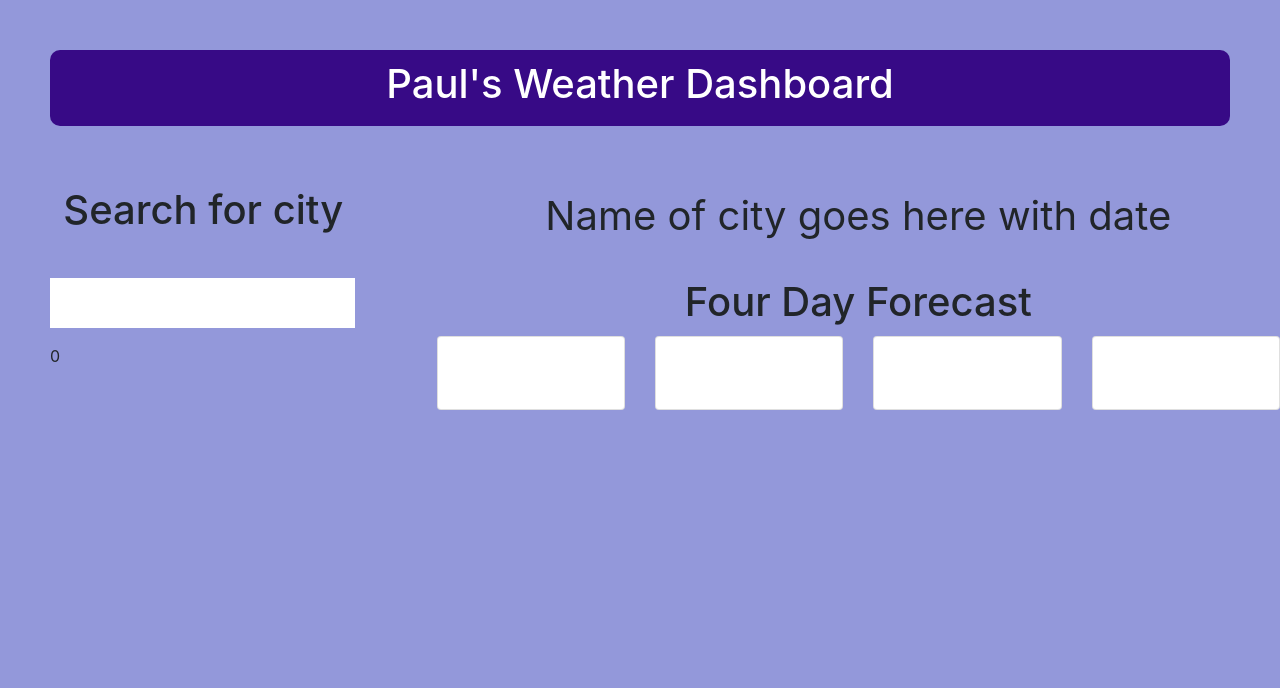
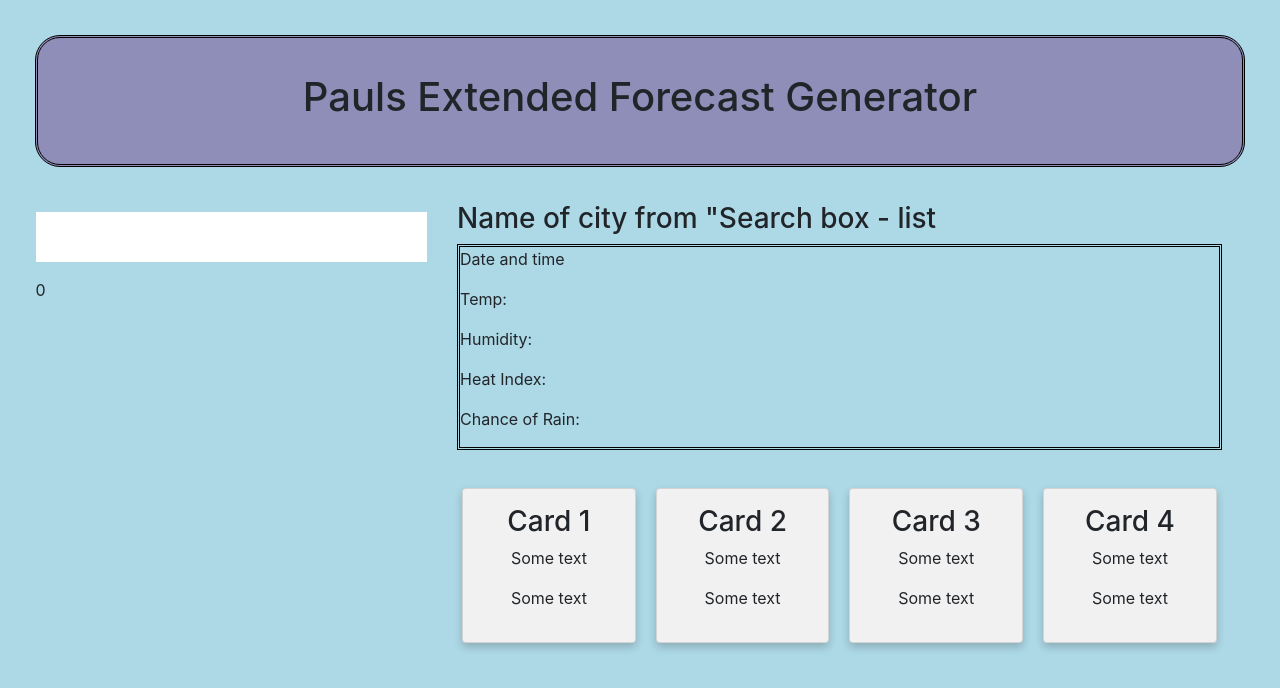
Before and after one commit to pault929/WeatherForecast, a plain HTML site: page index.html in a window 1280 px wide. Drawn offline with nearby package versions, Linux system fonts and the light colour scheme.

Commit message:
added css, js, and more

```diff
--- a/index.css
+++ b/index.css
@@ -3,28 +3,28 @@
 *::after {
   box-sizing: border-box;
 }
-
 body{
-    background-color: rgb(147, 152, 218);
+    background-color: lightblue;
 }
-header{
-    background-color:rgb(55, 10, 134);
+.header{
+    border-style: double;
+    border-color: black;
     text-align: center;
-    padding: 10px;
-    margin: 50px;
-    border-radius: 10px;
-    color: fff;
-
+    padding:35px;
+    margin: 35PX;
+    border-radius: 25px;
+    background-color:rgb(142, 142, 184);
 }
 
 input {
     height: 50px;
-    width: 50%;
+    width: 100%;
     padding: 6px;
     margin-top: 10px;
     font-size: 2.4em;
     border: none;
   }
+
 
   ul {
     list-style-type: none;
@@ -38,12 +38,13 @@ input {
     margin-top: 5px;
     margin-bottom: 5px;
     padding: 5px;
-    background-color: #c74be6;
+    background-color: red;
     color: white;
     font-size: 1.5em;
     line-height: 1.5;
     width: 100%;
     text-align: center;
+
   }
 
   li:before {
@@ -60,7 +61,7 @@ input {
   }
 
   li button {
-    /* float: right; */
+    float: right;
     border: none;
     height: 40px;
     cursor: pointer;
@@ -71,75 +72,80 @@ input {
 
   }
 
-  /* li button:hover {
-    background-color: #febc5d;
-  } */
 
-  .todos{
-    width: 800px;
-    margin-left: 50px;
-    /* margin-top: 40px; */
-    width: 50%;
-    /* padding-left: 25px; */
+
+
+
+
+
+
+
+
+
+
+
+
+
+
+
+
+
+
+
+
+
+
+
+
+
+.placeholder{
+    width: 100%;
+}
+.info-weather{
+    border-style: double;
+    border-color: black;
+    /* text-align: center;  */
 }
 
-  #todo-form {
-    width: 300%;
-  }
-h2{
-    border-style:none;
-    margin: 10px;
-    text-align: center;
-    font-size: 2.5em;
-
-}
-.bar{
-   border-color: red;
-   margin-left:50px;
-   width: 95%;
-   padding: 15px;
-
+/* Float four columns side by side */
+.column {
+    float: left;
+    width: 25%;
+    padding: 0 10px;
   }
 
-.namecity{
-    border:none;
-    margin: 10px;
-    text-align: center;
-    border-color: red;
-    font-size: 2.5em;
-}
-li{
-    font-size: 2em;
-}
-.list-group-item{
-    color: white;
-    font-size: 2.0em;
-    background-color:black;
-    margin-left: 50px;
-    width: 95%;
+  /* Remove extra left and right margins, due to padding */
+  .row {margin: 0 -5px;}
+
+  /* Clear floats after the columns */
+  .row:after {
+    content: "";
+    display: table;
+    clear: both;
   }
 
-a:hover {
-    background-color: rgb(201, 7, 7);
+  /* Responsive columns */
+  @media screen and (max-width: 600px) {
+    .column {
+      width: 100%;
+      display: block;
+      margin-bottom: 20px;
+    }
   }
 
-.info{
-margin-left: 70px;
+  /* Style the counter cards */
+  .card {
+    box-shadow: 0 4px 8px 0 rgba(0, 0, 0, 0.2);
+    padding: 16px;
+    text-align: center;
+    background-color: #f1f1f1;
   }
-
-
-/* .weather-container {
-    background: #ccc;
-    text-align: center;
+  .fiveday{
+      margin-top: 5%;
   }
-
-/* .weather{
-    font-size: 22px;
-    margin: 0;
+  .container1{
+      margin-left: 2%;
   }
-
-.temp{
-    font-size: 60px;
-    margin: 0;
-    font-weight: bold;
-} */
+  .col-lg-8{
+      padding-right: 5%;
+  }
--- a/index.html
+++ b/index.html
@@ -2,32 +2,20 @@
 <head>
     <meta charset="UTF-8">
     <meta name="viewport" content="width=device-width, initial-scale=1.0">
-    <title>Paul's Weather Channel</title>
+
     <link rel="stylesheet" href="https://stackpath.bootstrapcdn.com/bootstrap/4.5.2/css/bootstrap.min.css" integrity="sha384-JcKb8q3iqJ61gNV9KGb8thSsNjpSL0n8PARn9HuZOnIxN0hoP+VmmDGMN5t9UJ0Z" crossorigin="anonymous">
-    <link rel="stylesheet" href="https://cdnjs.cloudflare.com/ajax/libs/font-awesome/4.7.0/css/font-awesome.min.css">
-
-    <script src="https://code.jquery.com/jquery-3.5.1.slim.min.js" integrity="sha384-DfXdz2htPH0lsSSs5nCTpuj/zy4C+OGpamoFVy38MVBnE+IbbVYUew+OrCXaRkfj" crossorigin="anonymous"></script>
-    <script src="https://cdn.jsdelivr.net/npm/popper.js@1.16.1/dist/umd/popper.min.js" integrity="sha384-9/reFTGAW83EW2RDu2S0VKaIzap3H66lZH81PoYlFhbGU+6BZp6G7niu735Sk7lN" crossorigin="anonymous"></script>
-    <script src="https://stackpath.bootstrapcdn.com/bootstrap/4.5.2/js/bootstrap.min.js" integrity="sha384-B4gt1jrGC7Jh4AgTPSdUtOBvfO8shuf57BaghqFfPlYxofvL8/KUEfYiJOMMV+rV" crossorigin="anonymous"></script>
-
+    <link rel="stylesheet" href="path/to/font-awesome/css/font-awesome.min.css">
     <link rel="stylesheet" href="index.css">
-
+    <title>Pauls Local Forcast</title>
 </head>
 <body>
-    <header><h1>Paul's Weather Dashboard</h1></header>
-
-    <div class="row">
-        <div class="col-lg-4 mb-4">
-          <h2>Search for city</h2>
-        </div>
-        <aside class="col-lg-8 mb-8">
-            <p class="namecity">Name of city goes here with date</p>
-          </div>
-        </aside>
-      </div>
+    <div class="header">
+        <h1>Pauls Extended Forecast Generator</h1>
     </div>
 
+    <div class="container1">
         <div class="row">
+
                 <div class="col-lg-4 mb-4">
                     <!-- <input class="bar" style="font-family: FontAwesome;" placeholder='&#xf002 Search...' /> -->
                     <!-- <input class="bar" type="search"><button style="font-size:26px" i class="fa fa-search"></i></button> -->
@@ -37,89 +25,62 @@
                         <input type="text" name="todo-text" id="todo-text" />
                       </form>
                       <p><span id="todo-count"></span></p>
-              <ul id="todo-list"></ul>
-            </div>
-            <div class="list-group">
-                <!-- <a href="#" class="list-group-item active">Austin,Texas</a> -->
-                <!-- <a href="#" class="list-group-item list-group-item">Medellin,Colombia</a>
-                <a href="#" class="list-group-item list-group-item">Norwalk,Connecticut</a>
-                <a href="#" class="list-group-item list-group-item">Denver,Collorado</a>
-                <a href="#" class="list-group-item list-group-item">Punta Del Este,Uruguay</a> -->
+                      <ul id="todo-list" style="list-style-type:none"></ul>
                     </div>
 
 
             </div>
-
-        <aside class="col-lg-8 mb-8">
-            <!-- <ul class="info">
-                <li>Temperature:</li>
-                <li>Humidity:</li>
-                <li>Wind Speed</li>
-                <li>UV Index:</li>
-            </ul> -->
-            <h2> Four Day Forecast</h2>
-            <div>
+           <div class="col-lg-8">
+               <h3>Name of city from "Search box - list</h3>
+               <div class="info-weather">
+                   <p>Date and time</p>
+                   <img src="">
+                   <p>Temp:</p>
+                   <p>Humidity:</p>
+                   <p>Heat Index:</p>
+                   <p>Chance of Rain:</p>
+               </div>
+               <div class="fiveday">
                <div class="row">
-                <div class="col-sm-3">
+                <div class="column">
                   <div class="card">
-                    <div class="card-body">
-                      <!-- <h5 class="card-title">Special title treatment</h5>
-                      <p class="card-text">With supporting text below as a natural lead-in to additional content.</p> -->
-                      <p class="date"></p>
-                      <img class="icon">
-                      <p class="temp"></p>
-                      <p class="humidity"></p>
-                    </div>
+                    <h3>Card 1</h3>
+                    <p>Some text</p>
+                    <p>Some text</p>
                   </div>
                 </div>
 
-                <div class="col-sm-3">
+                <div class="column">
                   <div class="card">
-                    <div class="card-body">
-                      <!-- <h5 class="card-title">Special title treatment</h5>
-                      <p class="card-text">With supporting text below as a natural lead-in to additional content.</p> -->
-                      <p class="date"></p>
-                      <img class="icon">
-                      <p class="temp"></p>
-                      <p class="humidity"></p>
-                    </div>
+                    <h3>Card 2</h3>
+                    <p>Some text</p>
+                    <p>Some text</p>
                   </div>
                 </div>
 
-                <div class="col-sm-3">
+                <div class="column">
                   <div class="card">
-                    <div class="card-body">
-                      <!-- <h5 class="card-title">Special title treatment</h5>
-                      <p class="card-text">With supporting text below as a natural lead-in to additional content.</p> -->
-                      <p class="date"></p>
-                      <img class="icon">
-                      <p class="temp"></p>
-                      <p class="humidity"></p>
-                    </div>
+                    <h3>Card 3</h3>
+                    <p>Some text</p>
+                    <p>Some text</p>
                   </div>
                 </div>
 
-                <div class="col-sm-3">
+                <div class="column">
                   <div class="card">
-                    <div class="card-body">
-                      <!-- <h5 class="card-title">Special title treatment</h5>
-                      <p class="card-text">With supporting text below as a natural lead-in to additional content.</p> -->
-                      <p class="date"></p>
-                      <img class="icon">
-                      <p class="temp"></p>
-                      <p class="humidity"></p>
-                    </div>
-                  </div>
+                    <h3>Card 4</h3>
+                    <p>Some text</p>
+                    <p>Some text</p>
                   </div>
                 </div>
               </div>
             </div>
 
-        </aside>
+
+        <!-- <div class="col-lg-6">
+           <h3>This area is for temp info and at the bottom cards</h3>
+        </div> -->
        </div>
-    </div>
-      <div>
-
        </div>
        <script src="script.js"></script>
 </body>
```
Also changed, not shown: script.js (+0 -17 lines). Lines whose indentation alone changed are shown as unchanged.
